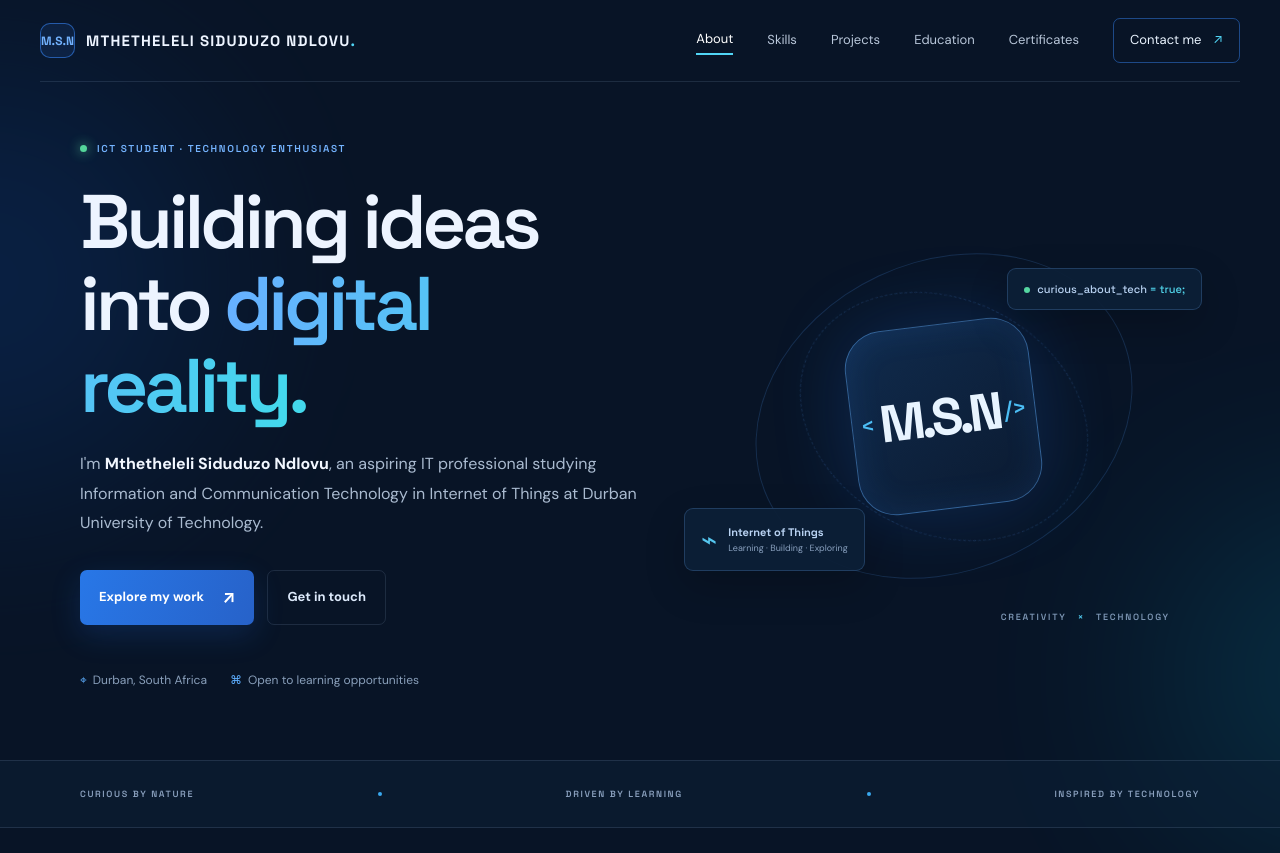
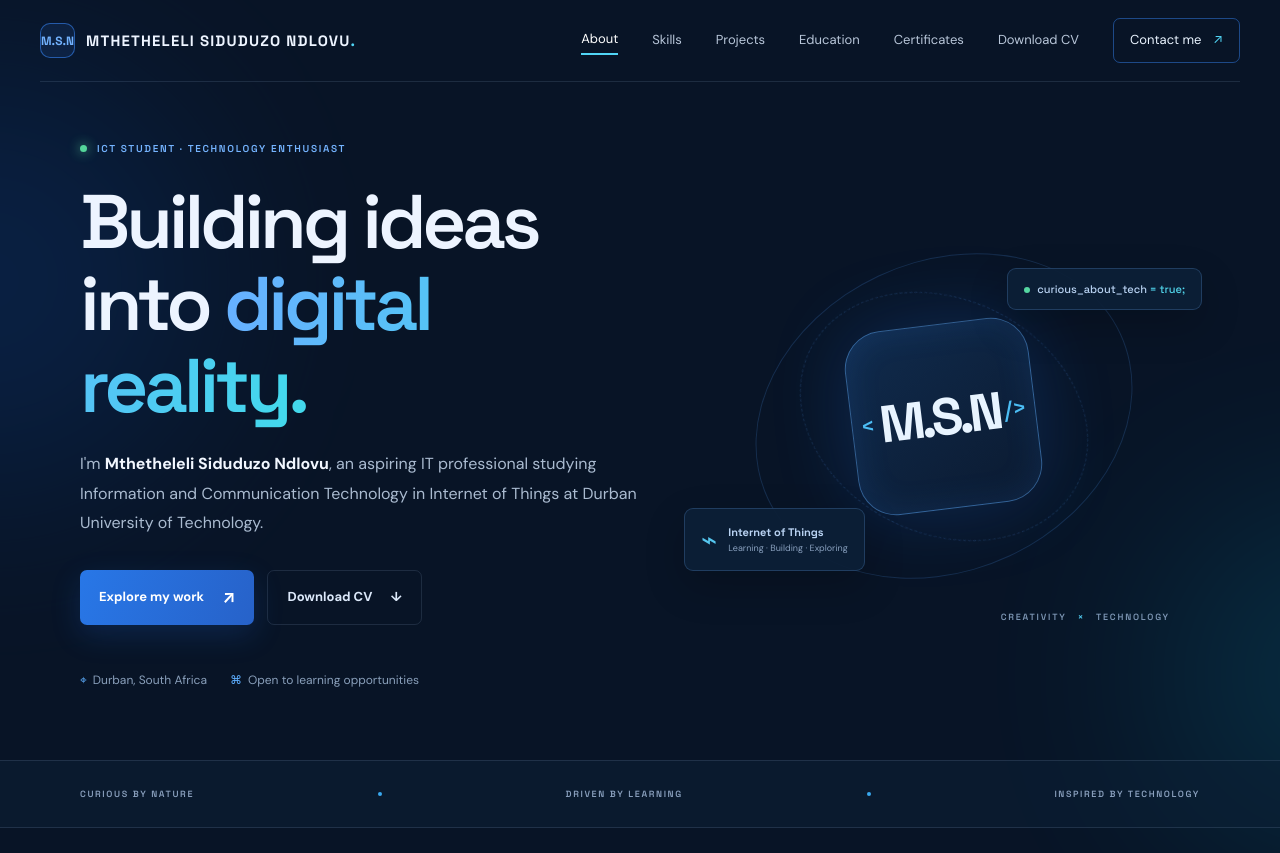
Before and after one commit to maDural/mthetheleli_siduduzo, a plain HTML site: page index.html in a window 1280 px wide. Shown: the top 853 px of the page. Drawn offline with Linux system fonts and the light colour scheme.

Commit message:
Add CV download links to index.html
Added download links for CV in navigation and contact sections.

```diff
--- a/index.html
+++ b/index.html
@@ -45,6 +45,7 @@
       <a href="#projects">Projects</a>
       <a href="#education">Education</a>
       <a href="#certificates">Certificates</a>
+      <a class="nav-cv" href="cv/Mthetheleli-Ndlovu-CV.pdf" download="Mthetheleli-Ndlovu-CV.pdf">Download CV</a>
       <a class="nav-contact" href="#contact">Contact me <span aria-hidden="true">↗</span></a>
     </nav>
   </header>
@@ -66,7 +67,7 @@
 
         <div class="hero-actions">
           <a class="button button-primary" href="#projects">Explore my work <span aria-hidden="true">↗</span></a>
-          <a class="button button-ghost" href="#contact">Get in touch</a>
+          <a class="button button-ghost button-cv" href="cv/Mthetheleli-Ndlovu-CV.pdf" download="Mthetheleli-Ndlovu-CV.pdf">Download CV <span aria-hidden="true">↓</span></a>
         </div>
 
         <div class="hero-meta">
@@ -473,6 +474,9 @@
         </div>
 
         <div class="contact-details reveal">
+          <a href="cv/Mthetheleli-Ndlovu-CV.pdf" download="Mthetheleli-Ndlovu-CV.pdf">
+            <span class="contact-label">CV</span><b>Download my CV (PDF)</b><span class="external" aria-hidden="true">↓</span>
+          </a>
           <a href="mailto:mthethelin77@gmail.com">
             <span class="contact-label">EMAIL</span><b>mthethelin77@gmail.com</b><span class="external" aria-hidden="true">↗</span>
           </a>
```
